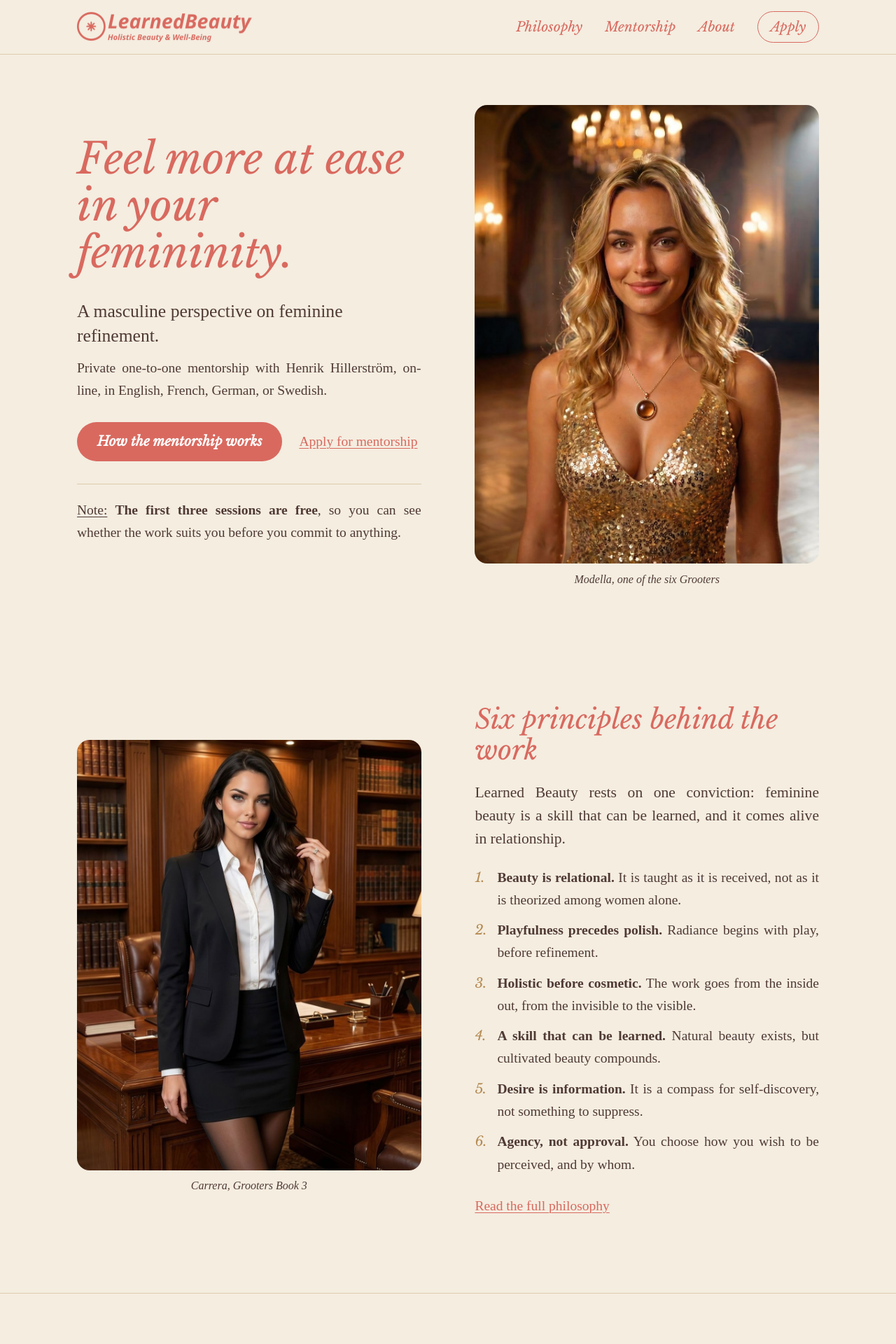
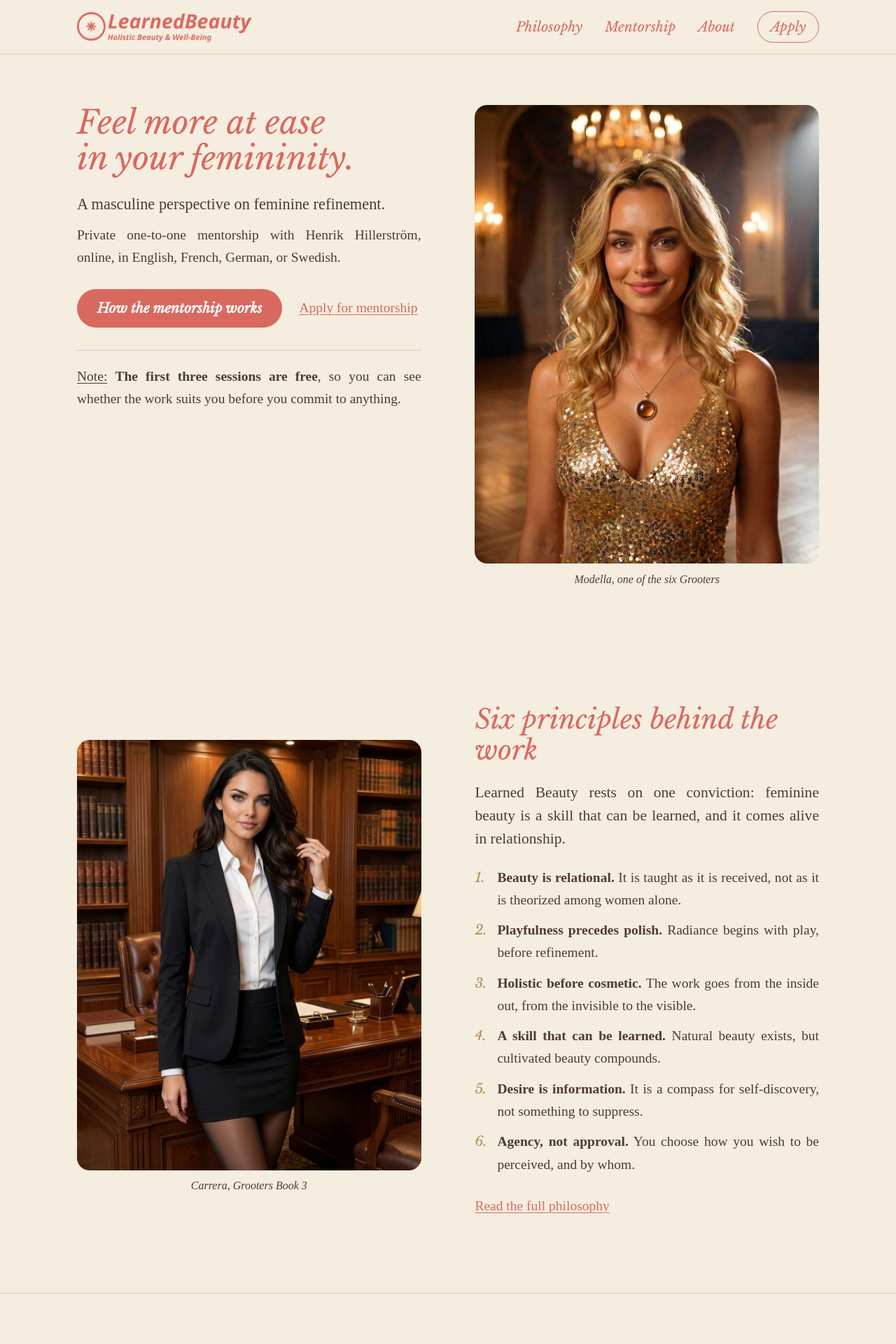
Before and after one commit to LoveAlgo/learnedbeauty, a Jekyll site: the page built from index.html, in a window 1280 px wide. Shown: the top 1920 px of the page at 70% size. Built offline with Jekyll 4.4.1, drawn with Linux system fonts in a browser that asks for light colours.

Commit message:
Update headings

```diff
--- a/_layouts/page.html
+++ b/_layouts/page.html
@@ -9,7 +9,7 @@ layout: default
   </div>
 </section>
 {% endunless %}
-<section class="section"{% unless page.image %} style="padding-top:0"{% endunless %}>
+<section class="section{% if page.image %} page-top{% endif %}"{% unless page.image %} style="padding-top:0"{% endunless %}>
   <div class="wrap split{% if page.image_side == "left" %} reverse{% endif %}" style="align-items:start">
     <div class="prose">
 {% if page.image %}<h1>{{ page.heading | default: page.title }}</h1>
--- a/assets/css/style.css
+++ b/assets/css/style.css
@@ -14,6 +14,7 @@
   --radius: 18px;
   --wrap: 1140px;
   --col-gap: clamp(2rem, 6vw, 5rem);
+  --page-top: clamp(3rem, 6vw, 4.5rem);
 }
 
 *, *::before, *::after { box-sizing: border-box; }
@@ -79,9 +80,11 @@ p { margin: 0 0 1em; }
 main img { border-radius: var(--radius); }
 
 /* Hero */
-.hero { padding: clamp(2.5rem, 6vw, 4.5rem) 0 clamp(3rem, 6vw, 5rem); }
-.hero-grid { display: grid; grid-template-columns: 1fr 1fr; gap: var(--col-gap); align-items: center; }
-.hero .sub { font-family: var(--text); font-size: clamp(1.4rem, 2vw, 1.65rem); line-height: 1.35; margin-bottom: .8rem; color: var(--cocoa); }
+.hero { padding: var(--page-top) 0 clamp(3rem, 6vw, 5rem); }
+.hero h1 { font-size: clamp(2.2rem, 3.6vw, 3.1rem); }
+.hero p { hyphens: manual; -webkit-hyphens: manual; }
+.hero-grid { display: grid; grid-template-columns: 1fr 1fr; gap: var(--col-gap); align-items: start; }
+.hero .sub { font-family: var(--text); font-size: clamp(1.3rem, 1.75vw, 1.45rem); line-height: 1.35; margin-bottom: .8rem; color: var(--cocoa); }
 .hero .details { max-width: none; }
 .hero-figure { margin: 0; }
 figcaption { font-style: italic; font-size: 1rem; color: var(--cocoa); text-align: center; margin-top: .6rem; }
@@ -147,7 +150,8 @@ figcaption { font-style: italic; font-size: 1rem; color: var(--cocoa); text-alig
 .closing .actions { justify-content: center; }
 
 /* Inner pages */
-.page-head { padding: clamp(3rem, 6vw, 4.5rem) 0 clamp(2rem, 4vw, 3rem); }
+.page-head { padding: var(--page-top) 0 clamp(2rem, 4vw, 3rem); }
+.page-top { padding-top: var(--page-top); }
 .page-head h1 { max-width: 16ch; }
 .prose h2:not(:first-child) { margin-top: 1.6em; }
 .prose h3:not(:first-child) { margin-top: 1.5em; }
@@ -208,6 +212,7 @@ figcaption { font-style: italic; font-size: 1rem; color: var(--cocoa); text-alig
 @media (min-width: 861px) {
   main p, main li { text-align: justify; hyphens: auto; -webkit-hyphens: auto; }
   .closing p, .offer-note { hyphens: manual; -webkit-hyphens: manual; }
+
   .closing p { text-align: center; }
   .hero .sub { text-align: left; }
 }
--- a/index.html
+++ b/index.html
@@ -5,7 +5,7 @@ title: Learned Beauty
 <section class="hero">
   <div class="wrap hero-grid">
     <div>
-      <h1>Feel more at ease in your femininity.</h1>
+      <h1>Feel more at ease<br>in your femininity.</h1>
       <p class="sub">A masculine perspective on feminine refinement.</p>
       <p class="details">Private one-to-one mentorship with Henrik Hillerström, online, in {{ site.data.settings.languages }}.</p>
       <div class="actions">
--- a/privatementorship/index.html
+++ b/privatementorship/index.html
@@ -4,7 +4,7 @@ title: Private mentorship
 description: Private one-to-one online mentorship with Henrik Hillerström. The first three sessions are free.
 ---
 <section class="page-head">
-  <div class="wrap split" style="align-items:end">
+  <div class="wrap split" style="align-items:start">
     <div>
       <h1>The private mentorship</h1>
       <p class="lead prose">Weekly one-to-one sessions online, in {{ site.data.settings.languages }}. Together we map 58 dimensions of who you are. You mark each one as fine, needing work, or private, and our sessions focus on those that need work, until you no longer need me.</p>
@@ -58,7 +58,7 @@ description: Private one-to-one online mentorship with Henrik Hillerström. The
   <div class="wrap offer">
     <div class="prose">
       <h2>Fee and payment</h2>
-      <p class="lead">After the {{ site.data.settings.free_sessions }} free sessions, if we both wish to continue, the fee for the complete mentorship is {{ site.data.settings.fee }}.</p>
+      <p>After the {{ site.data.settings.free_sessions }} free sessions, if we both wish to continue, the fee for the complete mentorship is {{ site.data.settings.fee }}.</p>
       <p>It covers all the sessions we need, usually {{ site.data.settings.typical_sessions }} in total, including the free ones. I don’t charge by the session, and I take on only a few women at a time, so that each receives proper attention.</p>
       <p>Before the first payment, I send you my terms and conditions by email. You simply reply to confirm that you have read and accept them.</p>
     </div>
```
